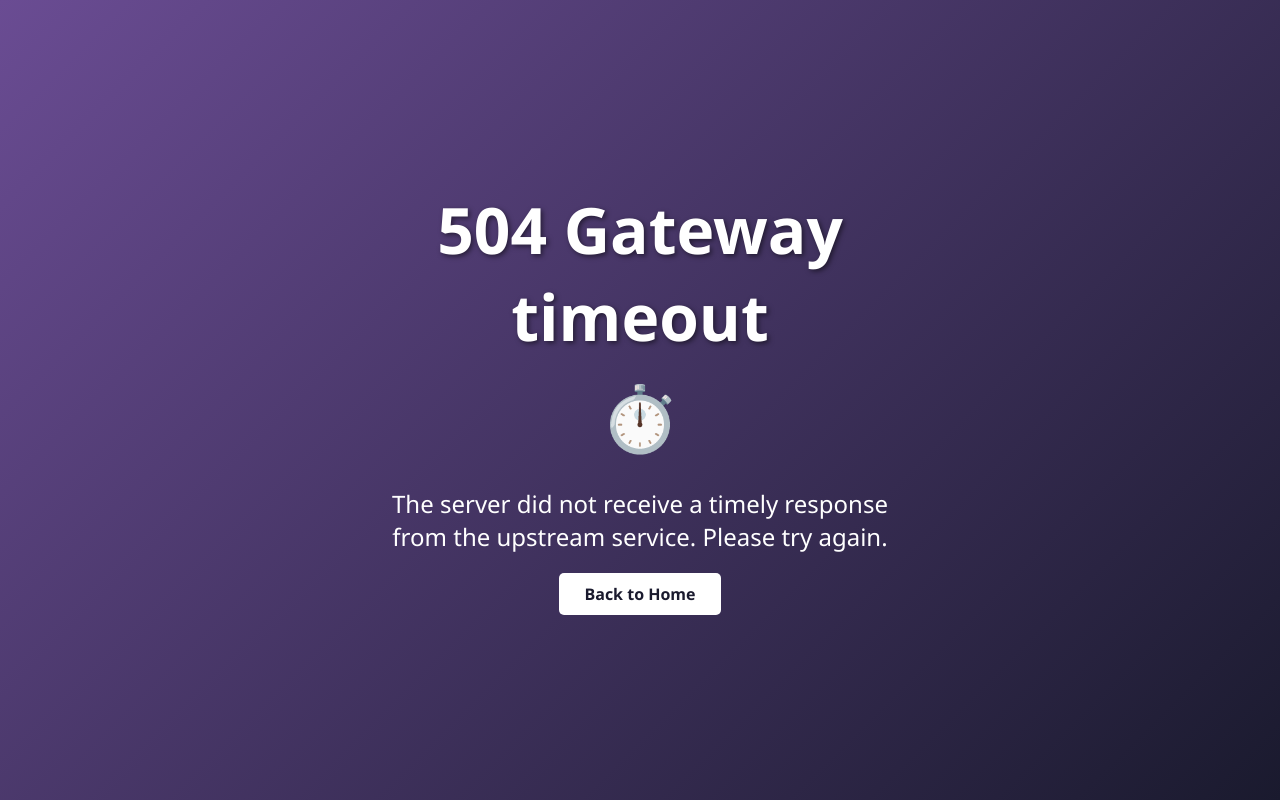
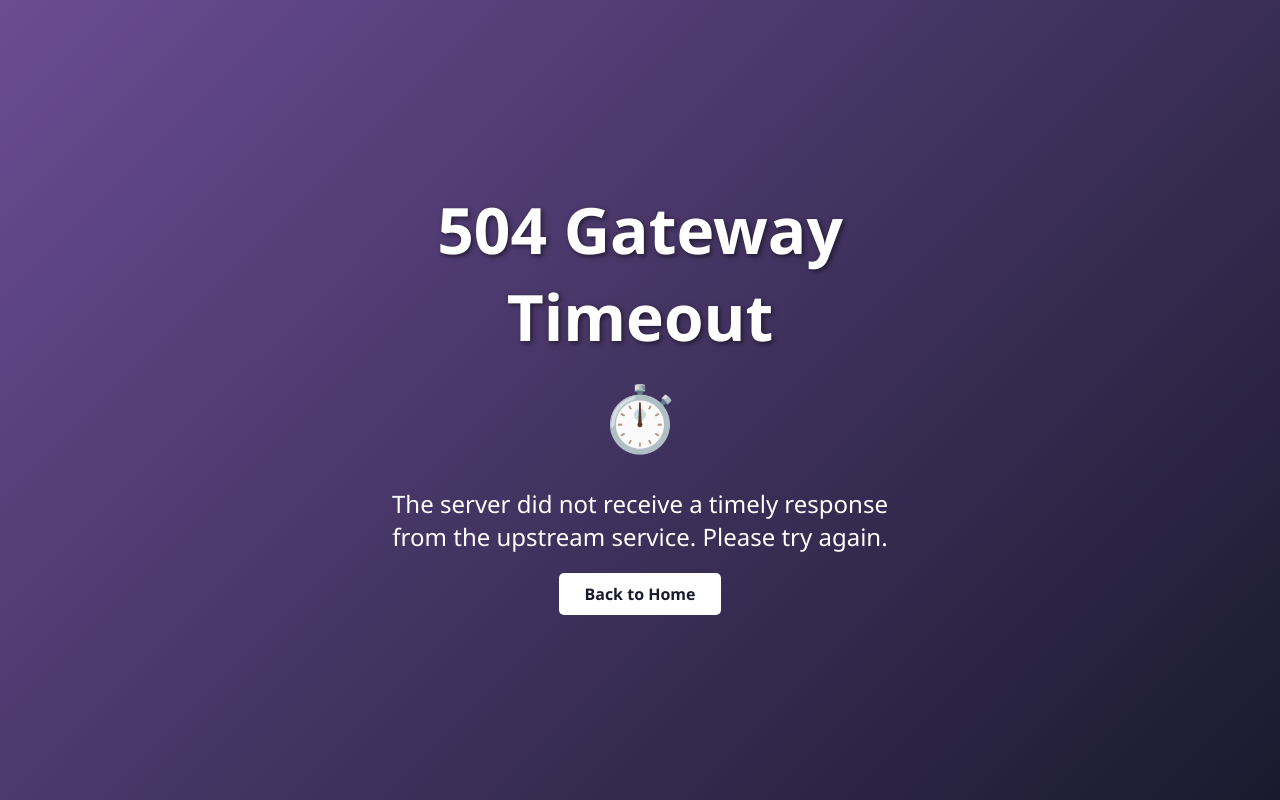
Before and after one commit to Pin2picee/WebServ, a plain HTML site: page config/www/errors/504.html in a window 1280 px wide. Drawn offline with Linux system fonts and the light colour scheme.

Commit message:
config files resetted to main version

```diff
--- a/config/www/errors/504.html
+++ b/config/www/errors/504.html
@@ -2,7 +2,7 @@
 <html lang="en">
 <head>
   <meta charset="UTF-8">
-  <title>504 Gateway timeout</title>
+  <title>504 Gateway Timeout</title>
   <style>
     * { margin:0; padding:0; box-sizing:border-box; }
     body {
@@ -22,7 +22,7 @@
 </head>
 <body>
   <div class="container">
-    <h1>504 Gateway timeout</h1>
+    <h1>504 Gateway Timeout</h1>
     <div class="shrug">⏱️</div>
     <p>The server did not receive a timely response from the upstream service. Please try again.</p>
     <a class="button" href="/">Back to Home</a>
```
Also changed, not shown: config/www/cgi_tester.html (+1 -1 lines).
